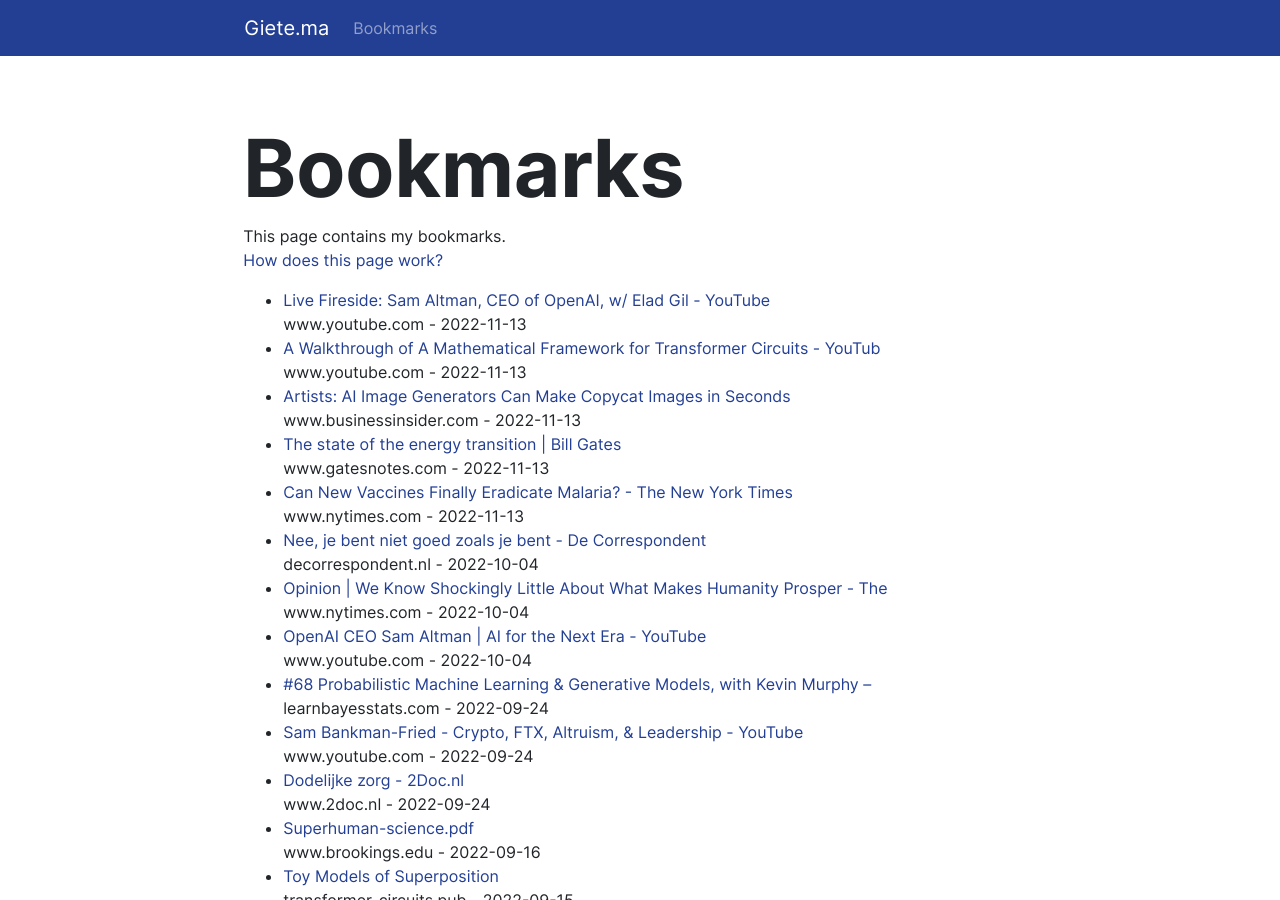
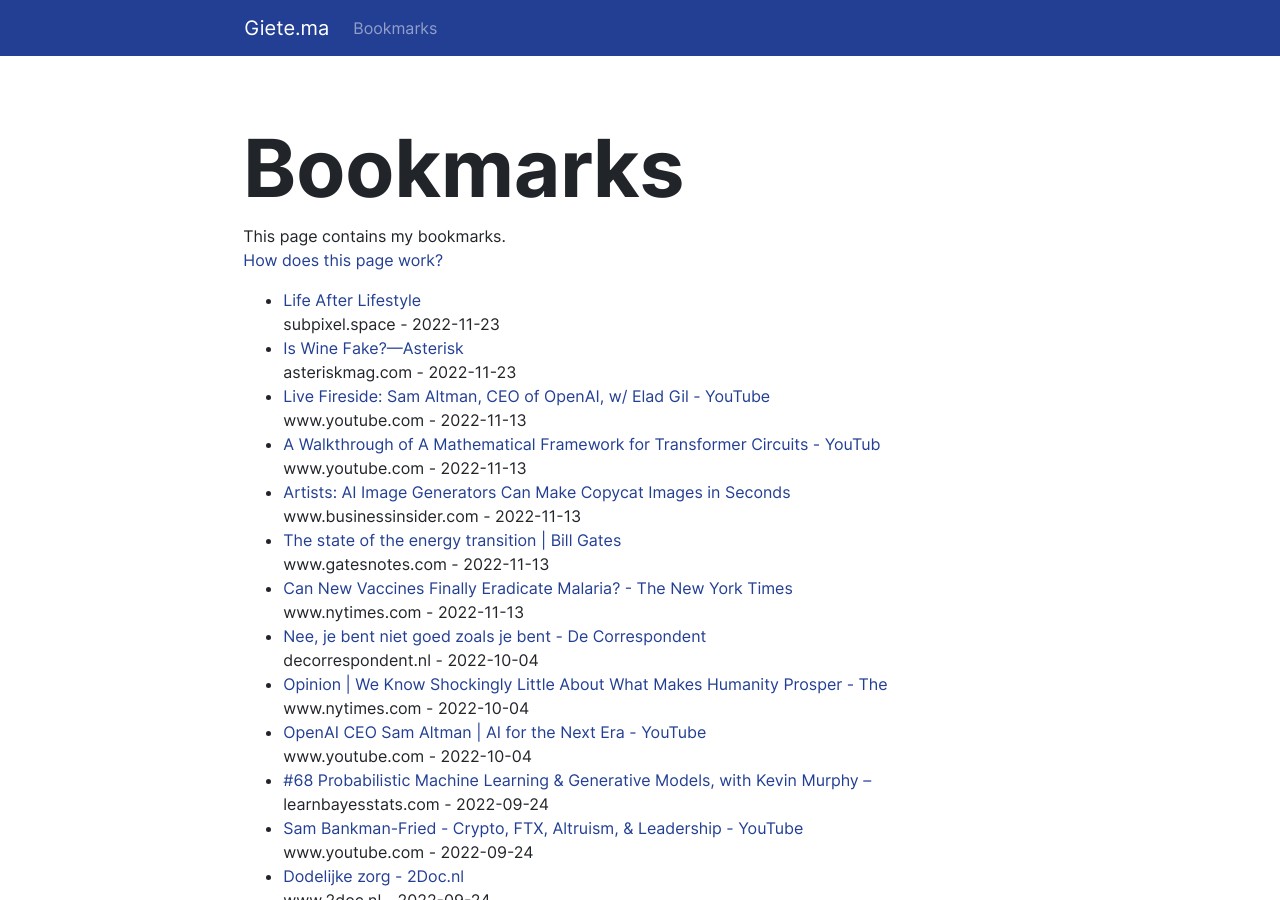
Before and after one commit to gietema/gietema.github.io, a Jekyll site: the page built from bookmarks.html, in a window 1280 px wide and 900 px high. Built offline with Jekyll 4.4.1, drawn with Linux system fonts in a browser that asks for light colours; nearby versions of some CDN libraries.

Commit message:
Update bookmarks

```diff
--- a/bookmarks.html
+++ b/bookmarks.html
@@ -8,6 +8,8 @@
     <a href="/posts/2020/06/13/publishing-bookmarks.html">How does this page work?</a>
 </p>
 <ul>
+<li><a href="https://subpixel.space/entries/life-after-lifestyle/" target="_blank">Life After Lifestyle</a><br>subpixel.space - 2022-11-23</li>
+<li><a href="https://asteriskmag.com/issues/1/is-wine-fake" target="_blank">Is Wine Fake?—Asterisk</a><br>asteriskmag.com - 2022-11-23</li>
 <li><a href="https://www.youtube.com/watch?v=PJXYYnX9HqA&t=1033s&ab_channel=EladGil" target="_blank">Live Fireside: Sam Altman, CEO of OpenAI, w/ Elad Gil - YouTube</a><br>www.youtube.com - 2022-11-13</li>
 <li><a href="https://www.youtube.com/watch?v=KV5gbOmHbjU&ab_channel=NeelNanda" target="_blank">A Walkthrough of A Mathematical Framework for Transformer Circuits - YouTub</a><br>www.youtube.com - 2022-11-13</li>
 <li><a href="https://www.businessinsider.com/ai-image-generators-artists-copying-style-thousands-images-2022-10" target="_blank">Artists: AI Image Generators Can Make Copycat Images in Seconds</a><br>www.businessinsider.com - 2022-11-13</li>
```
